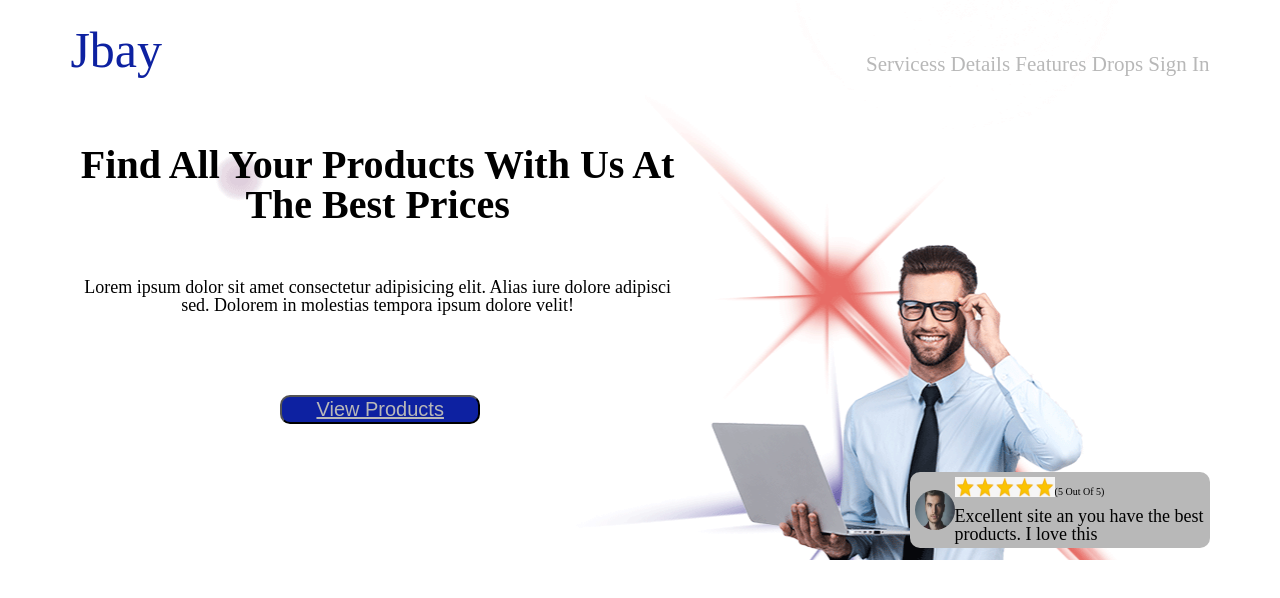
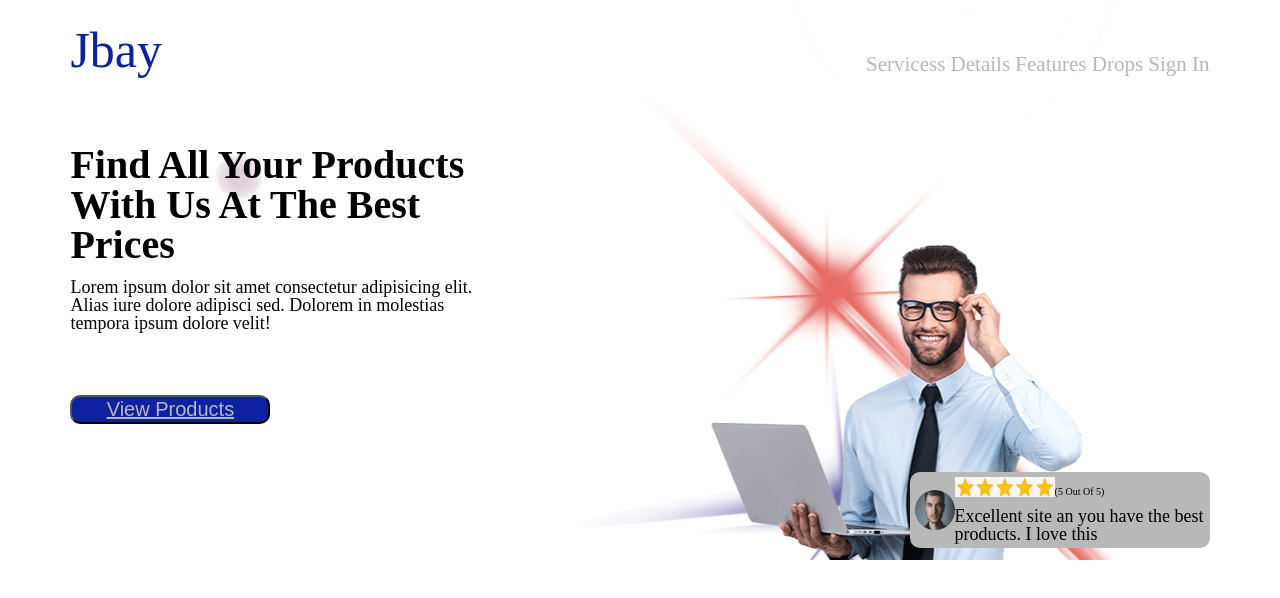
Before and after one commit to charlycr118/responsive2, a plain HTML site: page index.html in a window 1280 px wide. Drawn offline with Linux system fonts and the light colour scheme.

Commit message:
Actualizacion

```diff
--- a/style.css
+++ b/style.css
@@ -181,22 +181,27 @@ li{
 
     .tittle{
         grid-column-start: 1;
-        grid-column-end: 4;
+        grid-column-end: 3;
         grid-row-start: 2;
         grid-row-end: 2;
+        text-align: left;
     }
 
     .subtitle{
         grid-column-start: 1;
-        grid-column-end: 4;
+        grid-column-end: 3;
         grid-row-start: 3;
         grid-row-end: 3;
     }
 
+    .subtitle__text{
+        text-align: left;
+    }
+
     .boton{
         align-self: center;
-        grid-column-start: 2;
-        grid-column-end: 3;
+        grid-column-start: 1;
+        grid-column-end: 2;
         grid-row-start: 4;
         grid-row-end: 4;
     }
```
